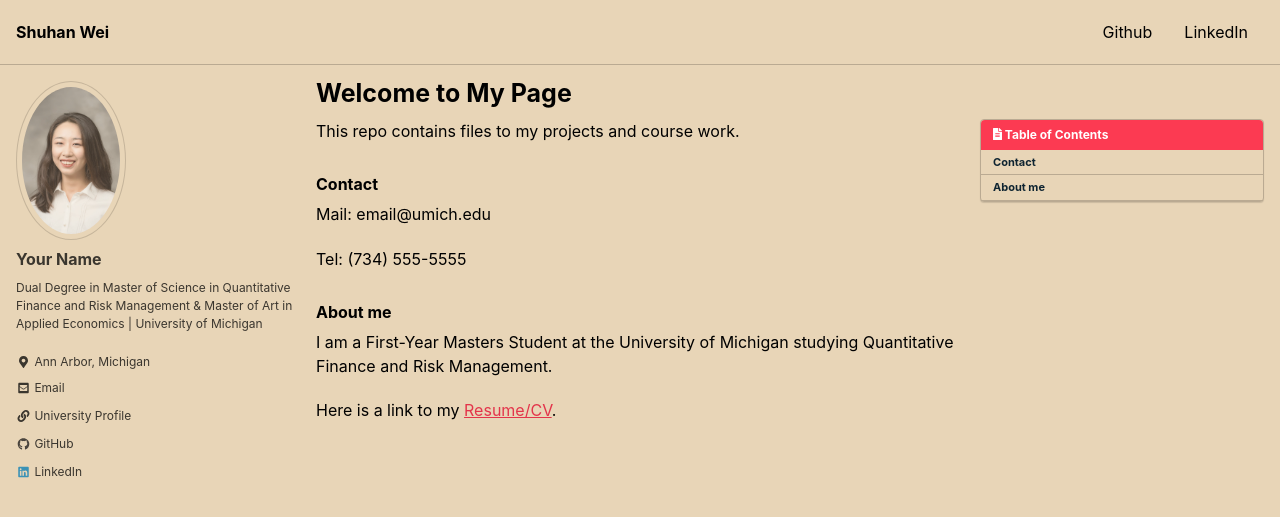
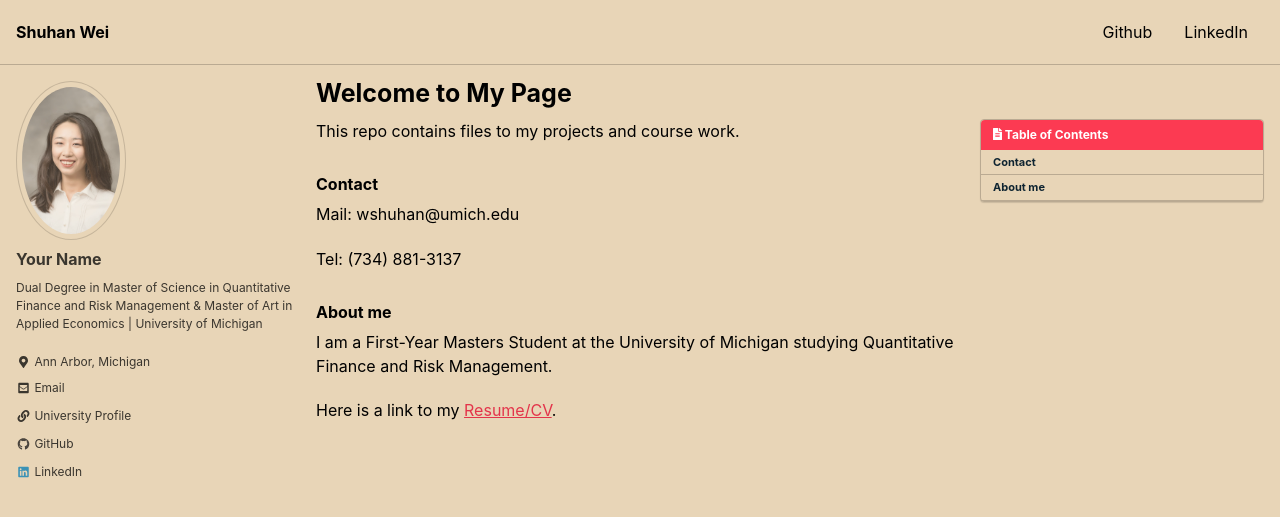
Before and after one commit to wshuhan/wshuhan, a Jekyll site: the page built from _pages/about.md, in a window 1280 px wide and 900 px high. Shown: the top 517 px of the window. Built offline with Jekyll 4.4.1, drawn with Linux system fonts in a browser that asks for light colours; cached includes are drawn as plain includes; nearby versions of some CDN libraries.

Commit message:
Update about.md

```diff
--- a/_pages/about.md
+++ b/_pages/about.md
@@ -13,9 +13,9 @@ This repo contains files to my projects and course work.
 
 ### Contact
 
-Mail: email@umich.edu
+Mail: wshuhan@umich.edu
 
-Tel: (734) 555-5555
+Tel: (734) 881-3137
 
 ### About me
 I am a First-Year Masters Student at the University of Michigan
```
